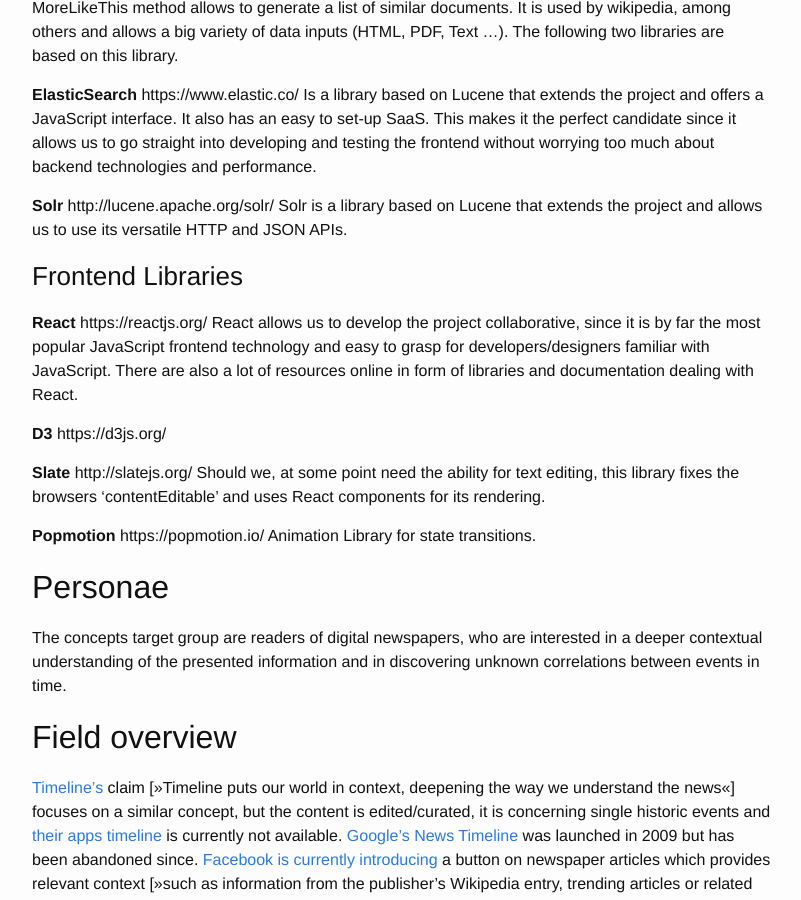
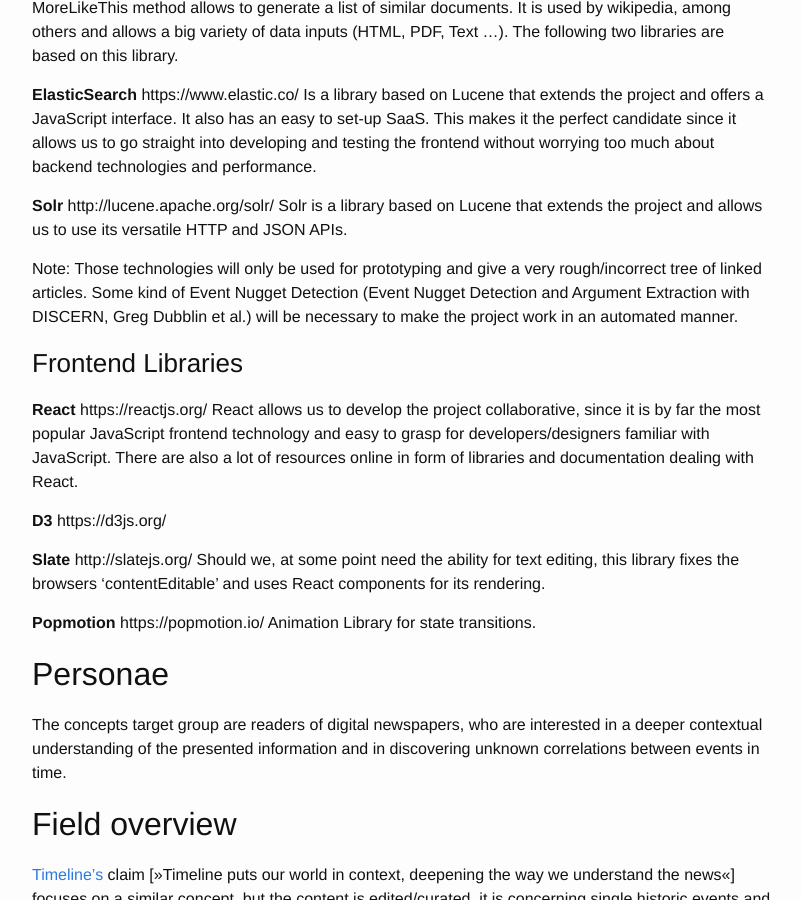
Before and after one commit to cmsS62/Spring-2018, a Jekyll site: the page built from _posts/2018-03-07-brief-contemporary-newspaper-articles.md, in a window 1280 px wide and 900 px high, scrolled down 1210 px. Shown: the whole window, without its empty margins (238-1039 px from the left). Built offline with Jekyll 4.4.1, drawn with Linux system fonts in a browser that asks for light colours.

Commit message:
* Add additional information to 'Information Retrieval' section

```diff
--- a/_posts/2018-03-07-brief-contemporary-newspaper-articles.md
+++ b/_posts/2018-03-07-brief-contemporary-newspaper-articles.md
@@ -38,6 +38,9 @@
 **Solr**
 http://lucene.apache.org/solr/
 Solr is a library based on Lucene that extends the project and allows us to use its versatile HTTP and JSON APIs.
+
+Note: Those technologies will only be used for prototyping and give a very rough/incorrect tree of linked articles. Some kind of Event Nugget Detection (Event Nugget Detection and Argument Extraction with DISCERN, Greg Dubblin et al.) will be necessary to make
+the project work in an automated manner.
 
 ### Frontend Libraries
 
```
